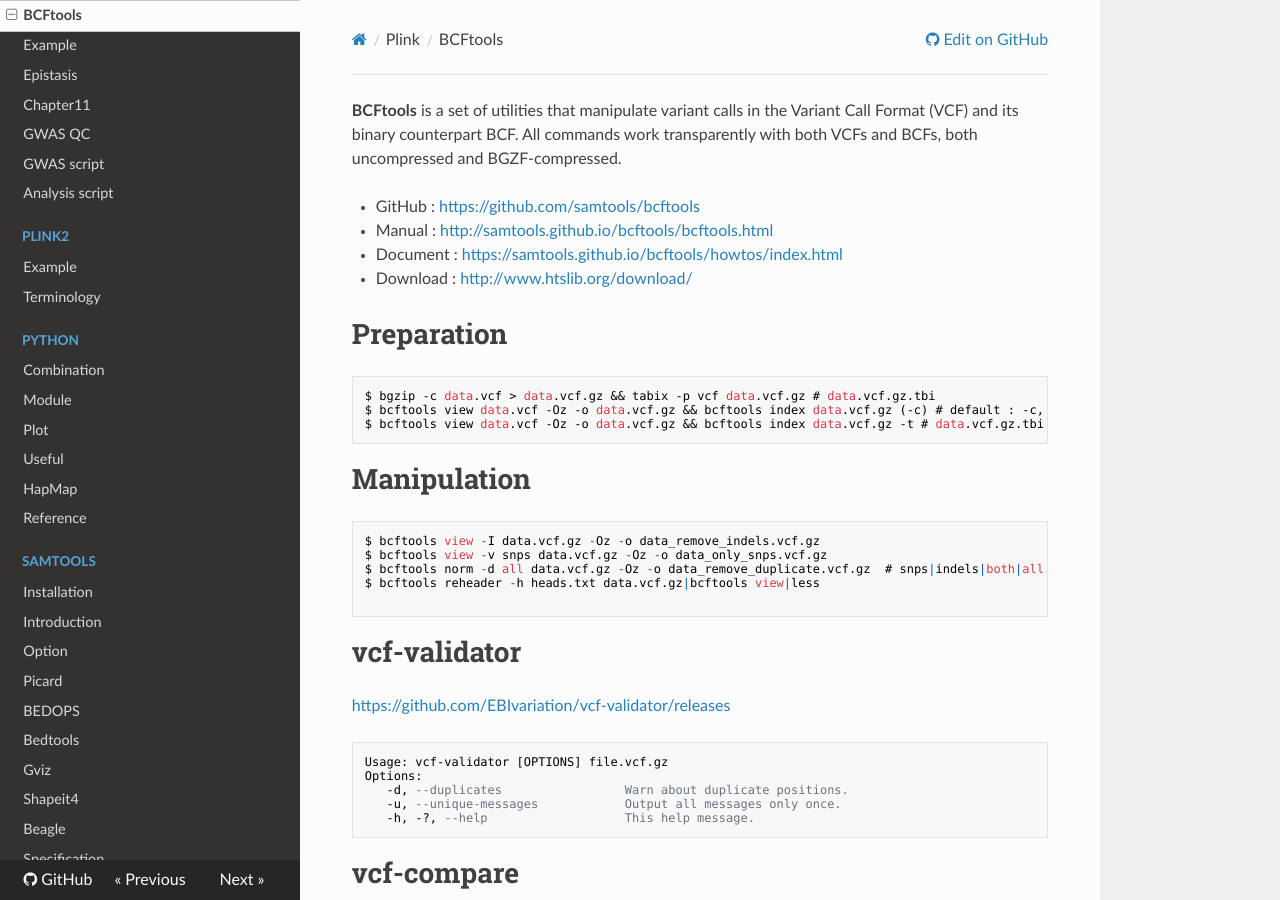
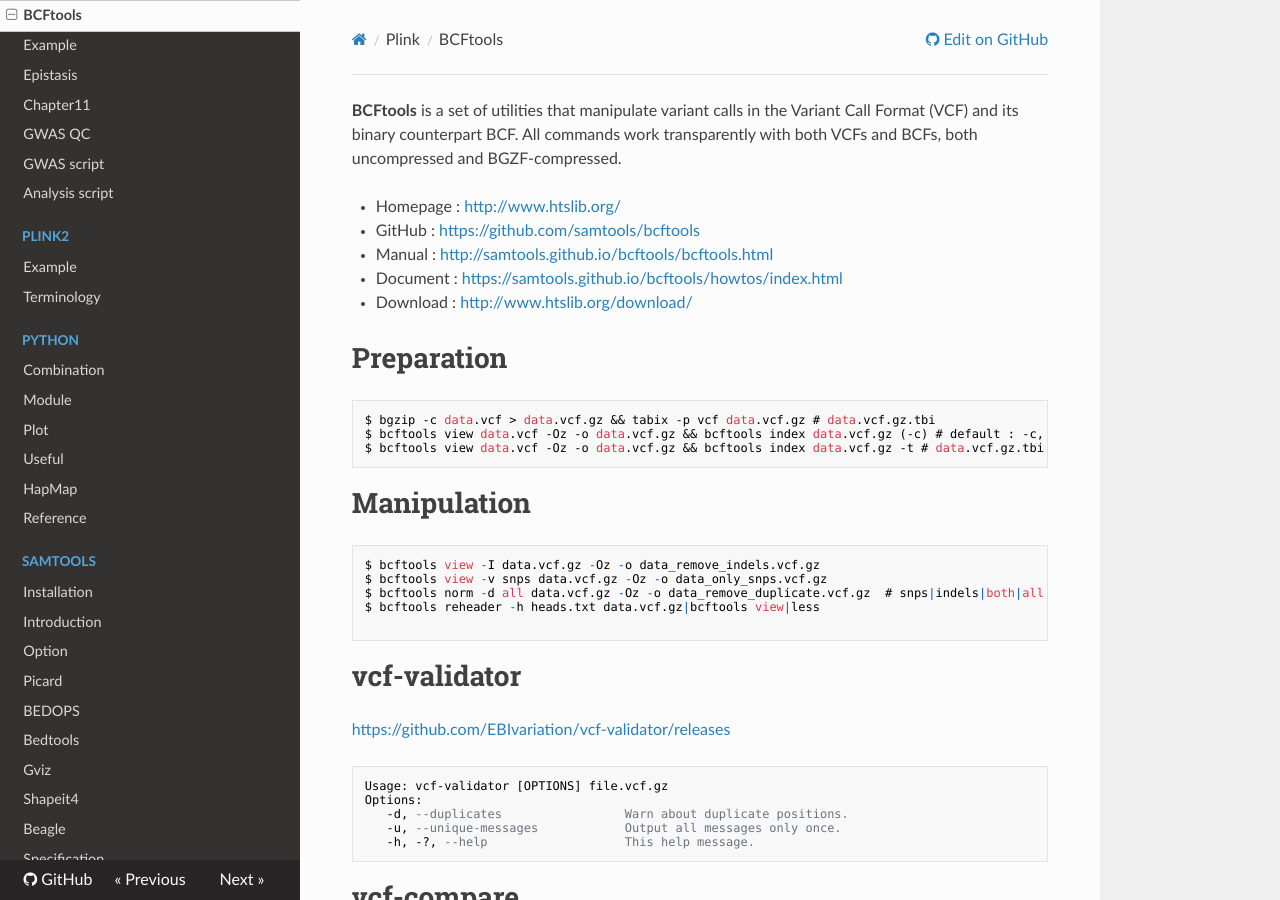
Before and after one commit to WonyoungCho/plink, an MkDocs documentation site: the page built from docs/bcftools_mani.md, in a window 1280 px wide and 900 px high. Built offline with MkDocs 1.6.1, drawn with Linux system fonts in a browser that asks for light colours; nearby versions of some CDN libraries; old or Windows-style settings are respelled for this version of MkDocs.

Commit message:
Update bcftools_mani.md

```diff
--- a/docs/bcftools_mani.md
+++ b/docs/bcftools_mani.md
@@ -1,5 +1,6 @@
 **BCFtools** is a set of utilities that manipulate variant calls in the Variant Call Format (VCF) and its binary counterpart BCF. All commands work transparently with both VCFs and BCFs, both uncompressed and BGZF-compressed.
 
+- Homepage : <http://www.htslib.org/>
 - GitHub : <https://github.com/samtools/bcftools>
 - Manual : <http://samtools.github.io/bcftools/bcftools.html>
 - Document : <https://samtools.github.io/bcftools/howtos/index.html>
```
